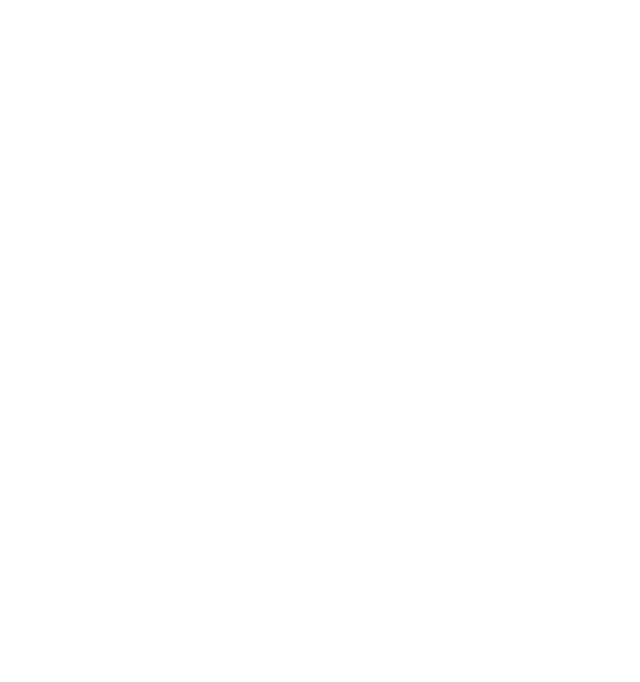
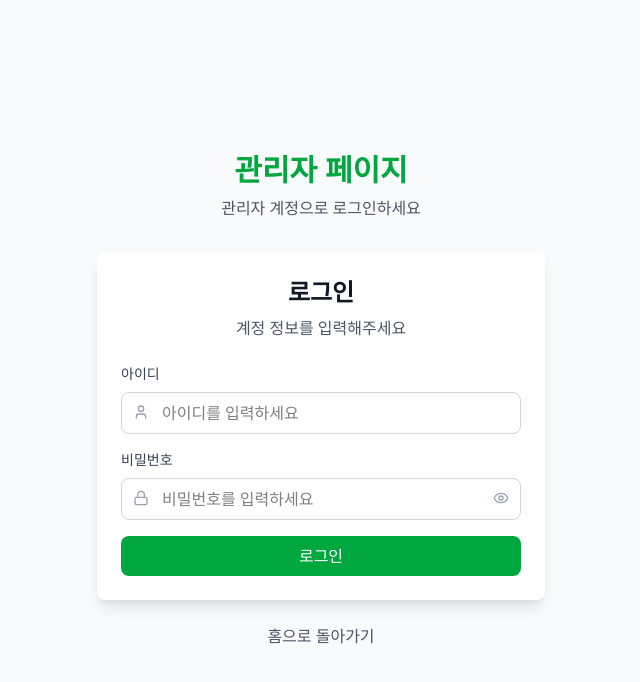
Before and after one commit to co2plant/TypingProject, a Vue app: page /login in a window 1280 px wide. Before the commit this address had no page. Shown: the top 682 px of the page, without its empty margins (319-959 px from the left). Built offline with nearby package versions, Linux system fonts and the light colour scheme.

Commit message:
Feat : Login Page 추가

```diff
--- a/src/router/index.js
+++ b/src/router/index.js
@@ -17,6 +17,7 @@
 import AdminExamView from '../views/AdminExamView.vue'
 import AdminQuizView from '../views/AdminQuizView.vue'
 import AdminTypingView from '../views/AdminTypingView.vue'
+import LoginView from '../views/LoginView.vue'
 
 const router = createRouter({
   history: createWebHistory(import.meta.env.BASE_URL),
@@ -93,6 +94,11 @@
       component: ExamResultView
     },
     {
+      path: '/login',
+      name: 'login',
+      component: LoginView
+    },
+    {
       path: '/admin',
       name: 'admin',
       component: AdminView
--- /dev/null
+++ b/src/views/LoginView.vue
@@ -0,0 +1,117 @@
+<template>
+  <div class="min-h-screen bg-gray-50 flex flex-col items-center justify-center p-4">
+    <div class="w-full max-w-md">
+      <div class="text-center mb-8">
+        <h1 class="text-3xl font-bold text-green-600 mb-2">관리자 페이지</h1>
+        <p class="text-gray-600">관리자 계정으로 로그인하세요</p>
+      </div>
+
+      <div class="bg-white rounded-lg shadow-lg p-6">
+        <div class="text-center mb-6">
+          <h2 class="text-2xl font-bold text-gray-900">로그인</h2>
+          <p class="text-gray-600 mt-2">계정 정보를 입력해주세요</p>
+        </div>
+
+        <form @submit.prevent="handleLogin" class="space-y-4">
+          <div class="space-y-2">
+            <label for="username" class="block text-sm font-medium text-gray-700">아이디</label>
+            <div class="relative">
+              <UserIcon class="absolute left-3 top-3 h-4 w-4 text-gray-400" />
+              <input
+                id="username"
+                v-model="formData.username"
+                type="text"
+                placeholder="아이디를 입력하세요"
+                class="w-full pl-10 pr-3 py-2 border border-gray-300 rounded-lg focus:outline-none focus:ring-2 focus:ring-green-500 focus:border-transparent"
+                required
+              />
+            </div>
+          </div>
+
+          <div class="space-y-2">
+            <label for="password" class="block text-sm font-medium text-gray-700">비밀번호</label>
+            <div class="relative">
+              <LockIcon class="absolute left-3 top-3 h-4 w-4 text-gray-400" />
+              <input
+                id="password"
+                v-model="formData.password"
+                :type="showPassword ? 'text' : 'password'"
+                placeholder="비밀번호를 입력하세요"
+                class="w-full pl-10 pr-10 py-2 border border-gray-300 rounded-lg focus:outline-none focus:ring-2 focus:ring-green-500 focus:border-transparent"
+                required
+              />
+              <button
+                type="button"
+                @click="togglePassword"
+                class="absolute right-3 top-3 h-4 w-4 text-gray-400 hover:text-gray-600"
+              >
+                <EyeIcon v-if="!showPassword" class="h-4 w-4" />
+                <EyeOffIcon v-else class="h-4 w-4" />
+              </button>
+            </div>
+          </div>
+
+          <button
+            type="submit"
+            :disabled="isLoading"
+            class="w-full bg-green-600 hover:bg-green-700 text-white py-2 px-4 rounded-lg font-medium transition-colors duration-200 disabled:opacity-50"
+          >
+            {{ isLoading ? '로그인 중...' : '로그인' }}
+          </button>
+        </form>
+      </div>
+
+      <div class="mt-6 text-center">
+        <button @click="goToHome" class="text-gray-600 hover:text-gray-800 transition-colors">
+          홈으로 돌아가기
+        </button>
+      </div>
+    </div>
+  </div>
+</template>
+
+<script setup>
+import { ref } from 'vue'
+import { User as UserIcon, Lock as LockIcon, Eye as EyeIcon, EyeOff as EyeOffIcon } from 'lucide-vue-next'
+
+const formData = ref({
+  username: '',
+  password: ''
+})
+
+const showPassword = ref(false)
+const rememberMe = ref(false)
+const isLoading = ref(false)
+
+const togglePassword = () => {
+  showPassword.value = !showPassword.value
+}
+
+const handleLogin = async () => {
+  isLoading.value = true
+
+  try {
+    // 로그인 로직 구현
+    console.log('로그인 시도:', formData.value)
+
+    // 시뮬레이션을 위한 지연
+    await new Promise(resolve => setTimeout(resolve, 1000))
+
+    // 성공 시 관리자 페이지로 이동
+    alert('로그인 성공!')
+
+  } catch (error) {
+    console.error('로그인 실패:', error)
+    alert('로그인에 실패했습니다.')
+  } finally {
+    isLoading.value = false
+  }
+}
+
+const goToHome = () => {
+  router.go({ name: 'home' })
+}
+</script>
+
+<style scoped>
+</style>
```
